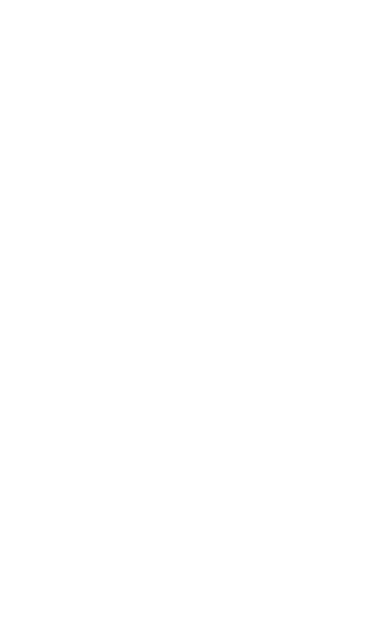
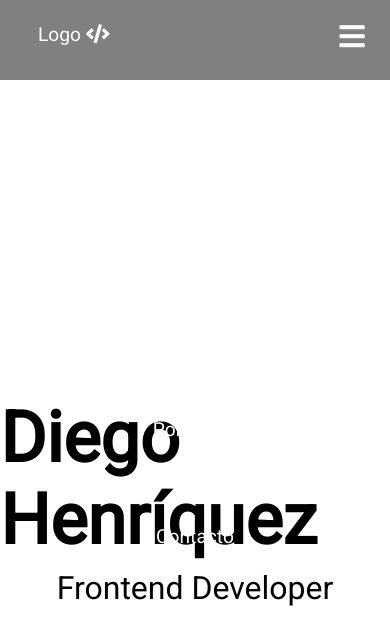
Before and after one commit to henriquezdp/portafolio, a React (Create React App) app: page / in a window 390 px wide. Shown: the top 644 px of the page. Built offline with nearby package versions, Linux system fonts and the light colour scheme; the HTML template or start-up script is replaced by a standard one.

Commit message:
se agrega navbar y portada mas fuentes e iconos

```diff
--- a/public/index.html
+++ b/public/index.html
@@ -15,6 +15,17 @@
       user's mobile device or desktop. See https://developers.google.com/web/fundamentals/web-app-manifest/
     -->
     <link rel="manifest" href="%PUBLIC_URL%/manifest.json" />
+    <link rel="preconnect" href="https://fonts.gstatic.com" />
+    <link
+      href="https://fonts.googleapis.com/css2?family=Roboto&display=swap"
+      rel="stylesheet"
+    />
+    <link
+      rel="stylesheet"
+      href="https://use.fontawesome.com/releases/v5.15.3/css/all.css"
+      integrity="sha384-SZXxX4whJ79/gErwcOYf+zWLeJdY/qpuqC4cAa9rOGUstPomtqpuNWT9wdPEn2fk"
+      crossorigin="anonymous"
+    />
     <!--
       Notice the use of %PUBLIC_URL% in the tags above.
       It will be replaced with the URL of the `public` folder during the build.
--- a/src/App.css
+++ b/src/App.css
@@ -0,0 +1,6 @@
+* {
+  margin: 0;
+  padding: 0;
+  box-sizing: border-box;
+  font-family: 'roboto', sans-serif;
+}
--- a/src/App.js
+++ b/src/App.js
@@ -1,7 +1,14 @@
 import './App.css';
+import Navbar from './components/navbar/Navbar.js';
+import Portada from './components/portada/Portada.js';
 
 function App() {
-  return <div className="App"></div>;
+  return (
+    <div className="App">
+      <Navbar />
+      <Portada />
+    </div>
+  );
 }
 
 export default App;
--- /dev/null
+++ b/src/components/navbar/MenuItems.js
@@ -0,0 +1,22 @@
+export const MenuItems = [
+  {
+    titulo: 'Inicio',
+    url: '#',
+    cName: 'nav-links',
+  },
+  {
+    titulo: 'Tecnologías',
+    url: '#',
+    cName: 'nav-links',
+  },
+  {
+    titulo: 'Portafolio',
+    url: '#',
+    cName: 'nav-links',
+  },
+  {
+    titulo: 'Contacto',
+    url: '#',
+    cName: 'nav-links',
+  },
+];
--- /dev/null
+++ b/src/components/navbar/Navbar.css
@@ -0,0 +1,99 @@
+/* .navbarItems {
+  position: fixed;
+  top: 0;
+  background-color: black;
+  width: 100%;
+  height: 80px;
+  font-size: 25px;
+  padding-left: 80px;
+} */
+.navbarItems {
+  background-color: grey;
+  height: 80px;
+  display: flex;
+  justify-content: center;
+  align-items: center;
+  font-size: 1.2rem;
+}
+.navbar-logo {
+  color: #fff;
+  justify-self: start;
+  margin-left: 20px;
+  cursor: pointer;
+}
+.nav-menu {
+  display: grid;
+  grid-template-columns: repeat(5, auto);
+  gap: 20px;
+  list-style: none;
+  text-align: center;
+  width: 70vw;
+  justify-content: end;
+  margin-right: 2rem;
+}
+.nav-links {
+  color: #fff;
+  text-decoration: none;
+  padding: 0.5rem 1rem;
+}
+.nav-links:hover {
+  background-color: aquamarine;
+  border-radius: 4px;
+  transition: all 0.3s ease-out;
+}
+.fa-bars {
+  color: #fff;
+}
+.menu-icon {
+  display: none;
+}
+
+@media screen and (max-width: 960px) {
+  .navbarItems {
+    position: relative;
+  }
+
+  .nav-menu {
+    display: flex;
+    flex-direction: column;
+    width: 100%;
+    height: 500px;
+    position: absolute;
+    top: 80px;
+    left: 0;
+    opacity: 1;
+    transition: all 0.5s ease;
+  }
+
+  .nav-menu.active {
+    background-color: grey;
+    left: 0;
+    opacity: 1;
+    transition: all 0.5s ease;
+    z-index: 1;
+  }
+  .nav-links {
+    text-align: center;
+    padding: 2rem;
+    width: 100%;
+    display: table;
+  }
+  .navbar-logo {
+    position: absolute;
+    top: 0;
+    left: 0;
+    transform: translate(25%, 100%);
+  }
+  .menu-icon {
+    display: block;
+    position: absolute;
+    top: 0;
+    right: 0;
+    transform: translate(-100%, 60%);
+    font-size: 1.8rem;
+    cursor: pointer;
+  }
+  .fa-times {
+    color: #fff;
+  }
+}
--- /dev/null
+++ b/src/components/navbar/Navbar.js
@@ -0,0 +1,36 @@
+import React, { Component } from 'react';
+import './Navbar.css';
+import { MenuItems } from './MenuItems';
+
+class Navbar extends Component {
+  state = { clicked: false };
+  handleClick = () => {
+    this.setState({ clicked: !this.state.clicked });
+  };
+  render() {
+    return (
+      <nav className="navbarItems">
+        <div className="navbar-logo">
+          Logo <i className="fas fa-code"></i>
+        </div>
+        <div className="menu-icon" onClick={this.handleClick}>
+          <i
+            className={this.state.clicked ? 'fas fa-times' : 'fas fa-bars'}
+          ></i>
+        </div>
+        <ul className={this.state.clicked ? 'nav-menu active' : 'nav-menu'}>
+          {MenuItems.map((item, index) => {
+            return (
+              <li key={index}>
+                <a className={item.cName} href={item.url}>
+                  {item.titulo}
+                </a>
+              </li>
+            );
+          })}
+        </ul>
+      </nav>
+    );
+  }
+}
+export default Navbar;
```
